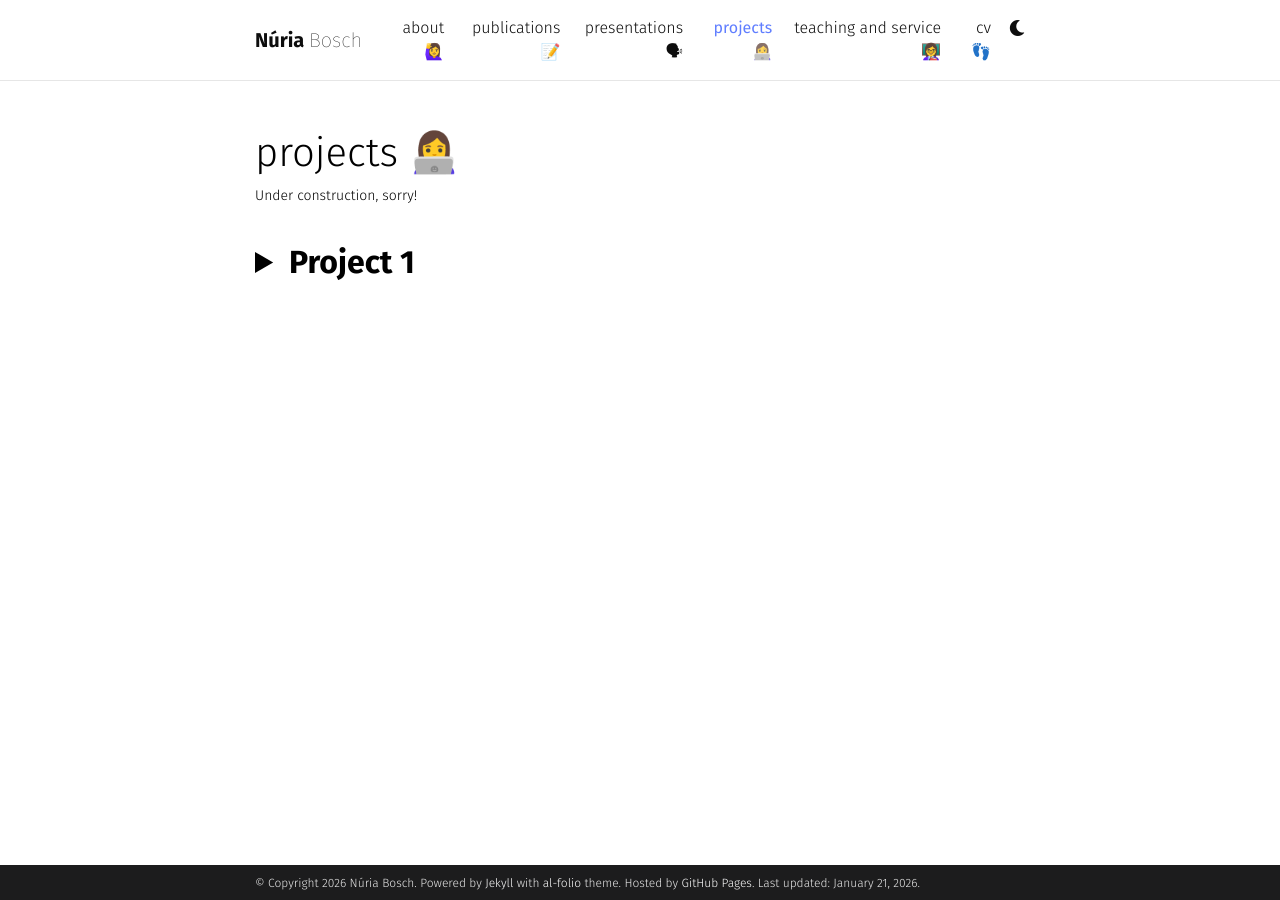
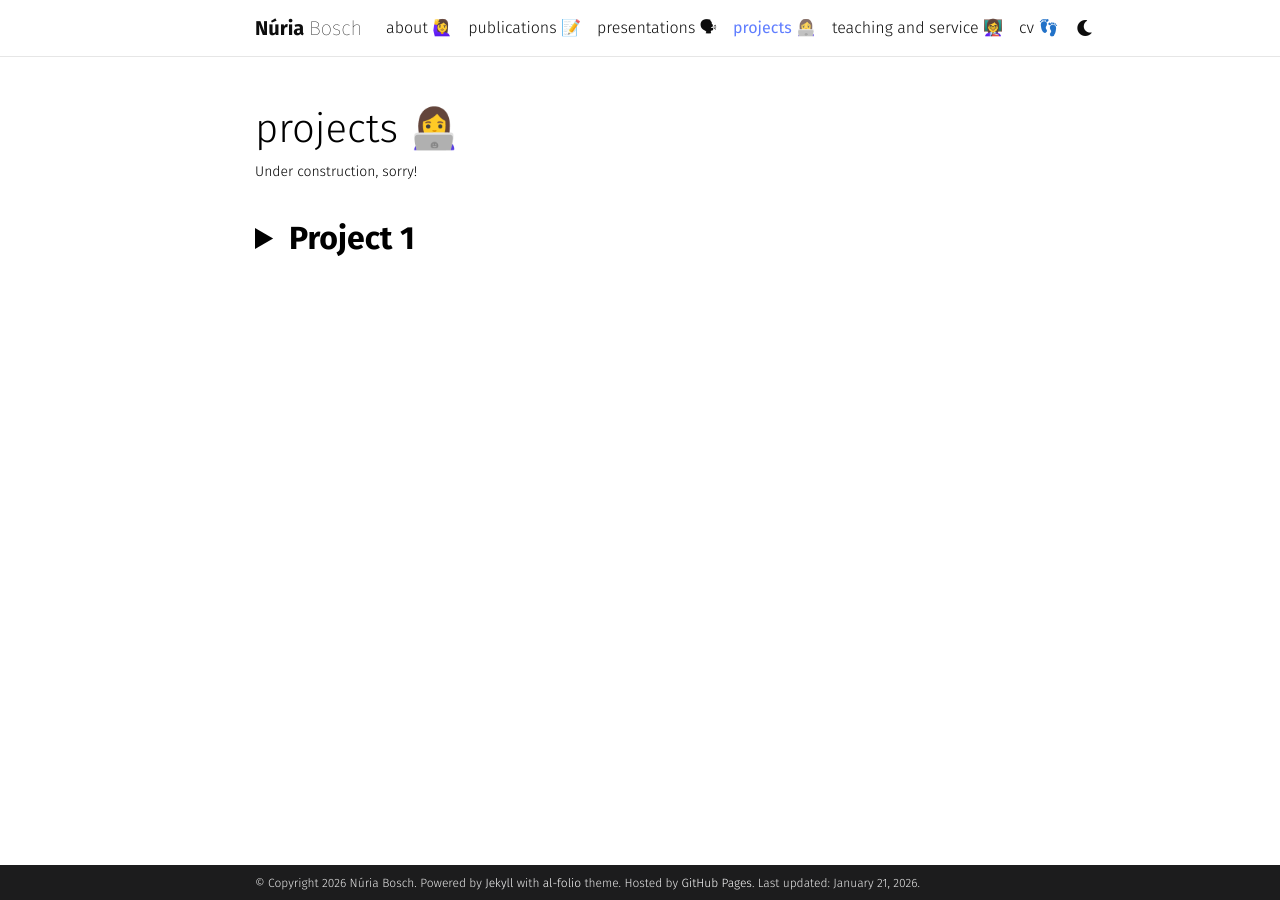
Before and after one commit to nuria-bosch/nuria-bosch.github.io, a Jekyll site: the page built from _pages/projects.md, in a window 1280 px wide. Built offline with Jekyll 4.4.1, drawn with Linux system fonts in a browser that asks for light colours; full-size pictures stand in for the smaller copies a plugin makes; some web fonts are replaced; comment, search, counter and statistics services are not loaded; a style sheet for code colours, icons or effects is not loaded.

Commit message:
Update _base.scss

```diff
--- a/_sass/_base.scss
+++ b/_sass/_base.scss
@@ -1018,7 +1018,8 @@ nav[data-toggle="toc"] {
 }
 
 .navbar-nav .nav-link {
-  display: flex;
-  align-items: center;
-  gap: 0.3rem;
+  display: inline-flex;      /* keep it inline with other text */
+  align-items: center;       /* vertically center emoji and text */
+  gap: 0.3rem;               /* spacing between emoji and text */
+  white-space: nowrap;       /* prevent wrapping */
 }
```
